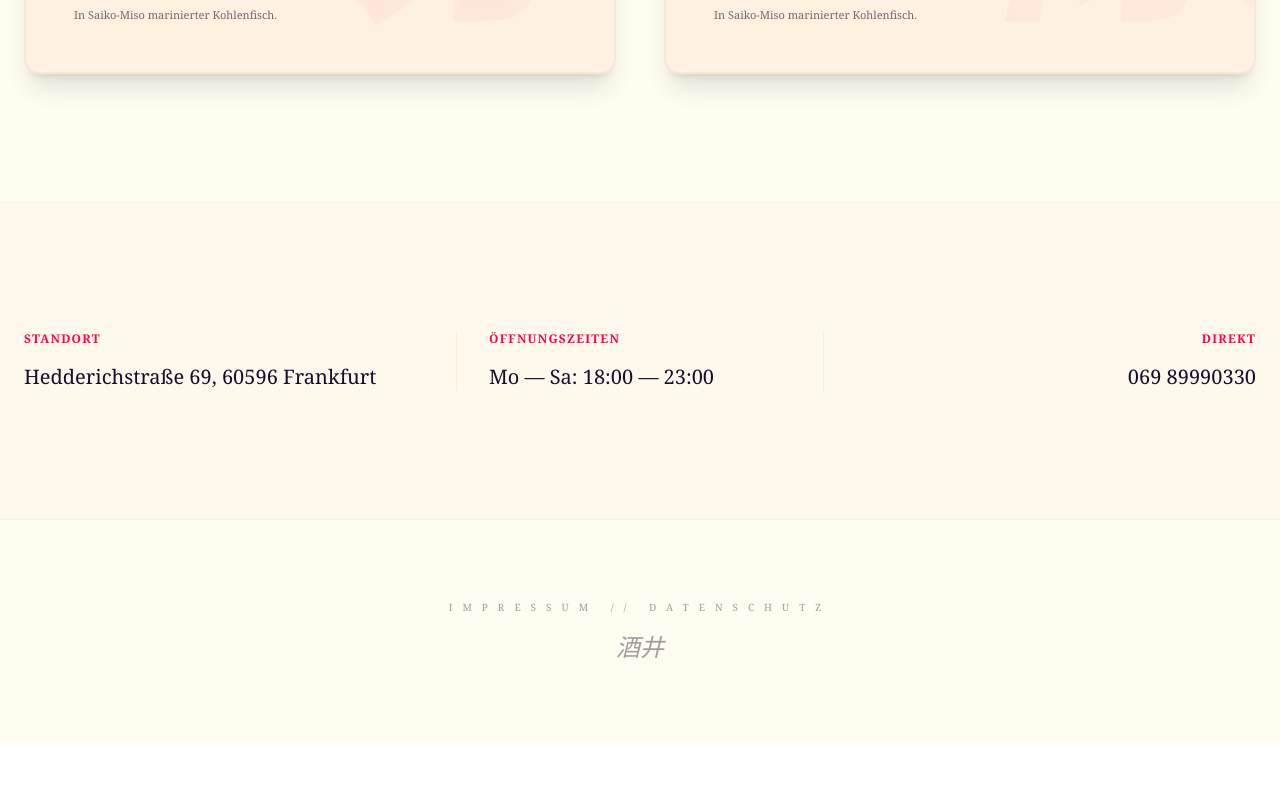
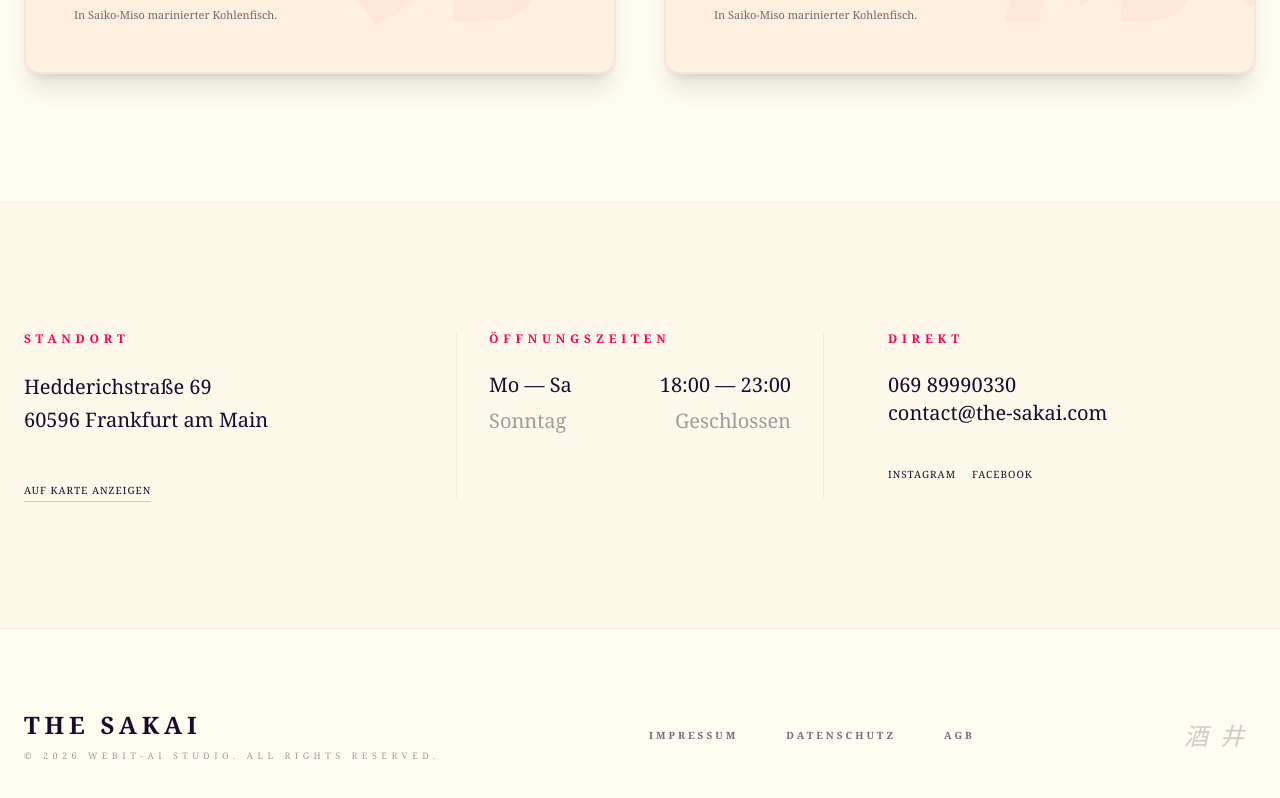
Before and after one commit to ghaithalmadanimakkieh-source/webit-ai, a Next.js app: page /demo/restaurant in a window 1280 px wide. Shown: the part 1242-2040 px from the top of the page. Before the commit the page ends 1985 px from the top, so only its background shows below. Built offline with nearby package versions, Linux system fonts and the light colour scheme.

Commit message:
feat: add japanese-style contact section and legal footer

```diff
--- a/app/demo/restaurant/page.tsx
+++ b/app/demo/restaurant/page.tsx
@@ -1,52 +1,24 @@
 "use client";
 
-import React, { useState } from 'react';
-import { motion, AnimatePresence } from 'framer-motion';
+import React from 'react';
+import { motion } from 'framer-motion';
 
-// --- BOOKING MODAL COMPONENT ---
-const BookingModal = ({ isOpen, onClose }: { isOpen: boolean, onClose: () => void }) => (
-  <AnimatePresence>
-    {isOpen && (
-      <motion.div
-        initial={{ opacity: 0 }} animate={{ opacity: 1 }} exit={{ opacity: 0 }}
-        className="fixed inset-0 z-[100] flex items-center justify-center p-4 bg-[#1a0b2e]/60 backdrop-blur-sm"
-      >
-        <motion.div
-          initial={{ scale: 0.9, y: 20 }} animate={{ scale: 1, y: 0 }} exit={{ scale: 0.9, y: 20 }}
-          className="bg-[#fffcf0] w-full max-w-lg rounded-2xl p-10 relative shadow-2xl border-4 border-[#ff0055]/10"
-        >
-          <button onClick={onClose} className="absolute top-6 right-6 text-2xl opacity-30 hover:opacity-100 transition">✕</button>
-
-          <div className="text-center mb-10">
-            <span className="text-[10px] tracking-[0.5em] text-[#ff0055] uppercase font-bold">Reservierung</span>
-            <h3 className="text-4xl font-bold italic mt-2">Ein Platz am Tresen</h3>
-          </div>
-
-          <form className="space-y-6" onSubmit={(e) => { e.preventDefault(); alert('Anfrage gesendet! 酒井'); onClose(); }}>
-            <div className="grid grid-cols-2 gap-4">
-              <input type="text" placeholder="Name" required className="bg-white border-2 border-[#d4c3a1]/20 p-4 rounded-xl text-sm focus:border-[#ff0055] outline-none transition" />
-              <input type="number" placeholder="Gäste" min="1" max="6" required className="bg-white border-2 border-[#d4c3a1]/20 p-4 rounded-xl text-sm focus:border-[#ff0055] outline-none transition" />
-            </div>
-            <input type="date" required className="w-full bg-white border-2 border-[#d4c3a1]/20 p-4 rounded-xl text-sm focus:border-[#ff0055] outline-none transition" />
-            <select className="w-full bg-white border-2 border-[#d4c3a1]/20 p-4 rounded-xl text-sm focus:border-[#ff0055] outline-none transition appearance-none">
-              <option>Menü RED (185€)</option>
-              <option>Menü GREEN (145€)</option>
-            </select>
-            <button className="w-full bg-[#ff0055] text-white py-5 rounded-full font-bold uppercase tracking-[0.2em] shadow-lg hover:shadow-2xl transition-all active:scale-95">
-              Anfrage Senden
-            </button>
-          </form>
-          <p className="text-[10px] text-center mt-8 opacity-40 uppercase tracking-widest italic">Begrenzte Plätze // Frischegarantie</p>
-        </motion.div>
-      </motion.div>
-    )}
-  </AnimatePresence>
+// --- HANKO-SIEGEL ---
+const SakaiSeal = () => (
+  <div className="border-4 border-[#ff0055] text-[#ff0055] w-20 h-20 flex items-center justify-center font-bold text-lg rotate-12 opacity-90 select-none bg-[#fff1e0]/80 backdrop-blur-sm rounded-full mx-auto shadow-lg">
+    <span className="text-center leading-none uppercase">酒井<br/>SAKAI</span>
+  </div>
 );
 
-// --- MENU CARD ---
+// --- MENU CARD KOMPONENTE ---
 const MenuCard = ({ title, kanji, items, price, accent, description }: any) => (
-  <motion.div whileHover={{ y: -8 }} className="relative bg-[#fff1e0] border-2 border-[#d4c3a1]/20 p-12 overflow-hidden group transition-all duration-700 shadow-xl rounded-2xl">
-    <div className="absolute -right-4 -bottom-10 text-[20rem] font-black opacity-[0.03] pointer-events-none select-none italic text-[#ff0055]">{kanji}</div>
+  <motion.div
+    whileHover={{ y: -8 }}
+    className="relative bg-[#fff1e0] border-2 border-[#d4c3a1]/20 p-12 overflow-hidden group transition-all duration-700 shadow-xl rounded-2xl"
+  >
+    <div className="absolute -right-4 -bottom-10 text-[20rem] font-black opacity-[0.03] pointer-events-none select-none italic text-[#ff0055]">
+      {kanji}
+    </div>
     <div className="relative z-10">
       <div className="flex justify-between items-start mb-12 border-b-2 border-[#d4c3a1]/10 pb-8">
         <div>
@@ -54,14 +26,16 @@ const MenuCard = ({ title, kanji, items, price, accent, description }: any) => (
           <h3 className="text-5xl font-light tracking-tighter text-[#1a0b2e]">{title} <span className={`text-3xl ml-2 font-black ${accent}`}>{kanji}</span></h3>
           <p className="text-[11px] opacity-60 italic mt-2 text-[#1a0b2e]">{description}</p>
         </div>
-        <span className="text-3xl font-light text-[#1a0b2e]">{price}</span>
+        <div className="text-right">
+          <span className="text-3xl font-light text-[#1a0b2e]">{price}</span>
+        </div>
       </div>
       <div className="space-y-8">
         {items.map((item: any, idx: number) => (
           <div key={idx} className="group/item">
             <div className="flex justify-between items-baseline mb-1">
               <span className="text-[#1a0b2e] uppercase tracking-[0.2em] text-sm font-bold">{item.name}</span>
-              <span className="text-[10px] opacity-40 italic">{item.origin}</span>
+              <span className="text-[10px] opacity-40 italic text-[#1a0b2e]">{item.origin}</span>
             </div>
             <p className="text-[11px] opacity-60 leading-relaxed text-[#1a0b2e]">{item.desc}</p>
           </div>
@@ -72,8 +46,6 @@ const MenuCard = ({ title, kanji, items, price, accent, description }: any) => (
 );
 
 export default function TheSakaiFinal() {
-  const [isBookingOpen, setBookingOpen] = useState(false);
-
   const menuRed = [
     { name: "Sashimi Moriawase", origin: "Toyosu Market", desc: "Tagesfrische Auswahl vom World-Port Tokyo." },
     { name: "Wagyu A5 Nigiri", origin: "Kagoshima", desc: "A5-Wagyu mit Trüffel-Ponzu." },
@@ -82,7 +54,6 @@ export default function TheSakaiFinal() {
 
   return (
     <div className="bg-[#fffcf0] text-[#1a0b2e] min-h-screen font-serif selection:bg-[#ff0055] selection:text-white">
-      <BookingModal isOpen={isBookingOpen} onClose={() => setBookingOpen(false)} />
 
       {/* WOOD TEXTURE */}
       <div className="fixed inset-0 z-0 opacity-[0.04] pointer-events-none bg-[url('https://images.unsplash.com/photo-1542051841857-5f90071e7989?q=80&w=2070')] bg-cover"></div>
@@ -90,9 +61,9 @@ export default function TheSakaiFinal() {
       {/* NAV */}
       <nav className="fixed w-full z-50 px-8 py-6 flex justify-between items-center bg-[#fffcf0]/90 border-b border-[#d4c3a1]/20 backdrop-blur-md">
         <div className="text-2xl font-bold tracking-[0.3em] uppercase">The Sakai</div>
-        <button onClick={() => setBookingOpen(true)} className="bg-[#ff0055] text-white px-10 py-3 text-[10px] font-bold uppercase tracking-widest rounded-full shadow-lg hover:scale-105 transition-all">
+        <a href="tel:06989990330" className="bg-[#ff0055] text-white px-8 py-2 text-[10px] font-bold uppercase tracking-widest rounded-full shadow-lg hover:scale-105 transition">
           Reserve
-        </button>
+        </a>
       </nav>
 
       {/* HERO */}
@@ -100,40 +71,76 @@ export default function TheSakaiFinal() {
         <div className="text-center relative z-10">
           <h1 className="text-[15rem] md:text-[22rem] font-black opacity-5 absolute left-1/2 -translate-x-1/2 -top-32 text-[#ff0055]">酒井</h1>
           <span className="text-xs tracking-[1em] uppercase mb-4 block opacity-60">Fine Japanese Dining</span>
-          <h2 className="text-8xl md:text-[12rem] font-bold tracking-tighter uppercase italic">Sakai</h2>
+          <h2 className="text-8xl md:text-[12rem] font-bold tracking-tighter uppercase italic drop-shadow-sm">Sakai</h2>
         </div>
       </section>
 
-      {/* MENU */}
-      <section className="py-32 px-6 max-w-7xl mx-auto relative z-10">
+      {/* MENU SECTION */}
+      <section id="menu" className="py-32 px-6 max-w-7xl mx-auto relative z-10">
         <div className="grid lg:grid-cols-2 gap-12">
           <MenuCard title="Red" kanji="赤" price="185€" accent="text-[#ff0055]" items={menuRed} description="The Signature Experience" />
           <MenuCard title="Green" kanji="緑" price="145€" accent="text-[#a1d4b1]" items={menuRed} description="Pure Plant Precision" />
         </div>
       </section>
 
-      {/* CONTACT */}
-      <section className="py-32 px-6 bg-[#fff9eb] border-y border-[#d4c3a1]/20 relative z-10">
+      {/* --- NEU: KONTAKT & INFO SEKTION --- */}
+      <section id="kontakt" className="py-32 px-6 bg-[#fff9eb] border-y border-[#d4c3a1]/20 relative z-10">
         <div className="max-w-7xl mx-auto grid md:grid-cols-3 gap-16">
-          <div className="space-y-4">
-            <h4 className="text-[#ff0055] text-xs uppercase tracking-widest font-bold">Standort</h4>
-            <p className="text-xl font-light">Hedderichstraße 69, 60596 Frankfurt</p>
+          <div className="space-y-6">
+            <h4 className="text-[#ff0055] text-xs uppercase tracking-[0.4em] font-bold">Standort</h4>
+            <p className="text-xl leading-relaxed font-light">
+              Hedderichstraße 69<br />
+              60596 Frankfurt am Main
+            </p>
+            <div className="pt-4">
+              <a href="https://maps.google.com" target="_blank" className="text-[10px] uppercase tracking-widest border-b border-[#1a0b2e]/20 pb-1 hover:border-[#ff0055] transition">Auf Karte anzeigen</a>
+            </div>
           </div>
-          <div className="space-y-4 border-x border-[#d4c3a1]/20 px-8">
-            <h4 className="text-[#ff0055] text-xs uppercase tracking-widest font-bold">Öffnungszeiten</h4>
-            <p className="text-xl font-light">Mo — Sa: 18:00 — 23:00</p>
+
+          <div className="space-y-6 border-x border-[#d4c3a1]/20 px-8">
+            <h4 className="text-[#ff0055] text-xs uppercase tracking-[0.4em] font-bold">Öffnungszeiten</h4>
+            <div className="space-y-2 text-xl font-light">
+              <div className="flex justify-between">
+                <span>Mo — Sa</span>
+                <span>18:00 — 23:00</span>
+              </div>
+              <div className="flex justify-between opacity-40">
+                <span>Sonntag</span>
+                <span>Geschlossen</span>
+              </div>
+            </div>
           </div>
-          <div className="space-y-4 text-right">
-            <h4 className="text-[#ff0055] text-xs uppercase tracking-widest font-bold">Direkt</h4>
-            <p className="text-xl font-light">069 89990330</p>
+
+          <div className="space-y-6 text-right md:text-left">
+            <h4 className="text-[#ff0055] text-xs uppercase tracking-[0.4em] font-bold">Direkt</h4>
+            <p className="text-xl font-light">
+              069 89990330<br />
+              contact@the-sakai.com
+            </p>
+            <div className="flex gap-4 pt-4 justify-end md:justify-start">
+               <span className="text-[10px] uppercase tracking-widest cursor-pointer hover:text-[#ff0055]">Instagram</span>
+               <span className="text-[10px] uppercase tracking-widest cursor-pointer hover:text-[#ff0055]">Facebook</span>
+            </div>
           </div>
         </div>
       </section>
 
-      {/* FOOTER */}
-      <footer className="py-20 px-6 text-center opacity-40">
-        <p className="text-[10px] uppercase tracking-[1em] mb-4">Impressum // Datenschutz</p>
-        <div className="text-2xl italic">酒井</div>
+      {/* --- NEU: FOOTER MIT IMPRESSUM & DATENSCHUTZ --- */}
+      <footer className="py-20 px-6 bg-[#fffcf0] relative z-10">
+        <div className="max-w-7xl mx-auto flex flex-col md:flex-row justify-between items-center gap-8">
+          <div className="flex flex-col items-center md:items-start">
+            <div className="text-2xl font-bold tracking-[0.2em] mb-2">THE SAKAI</div>
+            <p className="text-[9px] uppercase tracking-[0.5em] opacity-40">&copy; 2026 Webit-AI Studio. All rights reserved.</p>
+          </div>
+
+          <div className="flex gap-12 text-[10px] uppercase tracking-[0.3em] font-bold opacity-60">
+            <a href="#" className="hover:text-[#ff0055] transition">Impressum</a>
+            <a href="#" className="hover:text-[#ff0055] transition">Datenschutz</a>
+            <a href="#" className="hover:text-[#ff0055] transition">AGB</a>
+          </div>
+
+          <div className="opacity-20 text-2xl tracking-[0.5em] italic">酒井</div>
+        </div>
       </footer>
     </div>
   );
```
